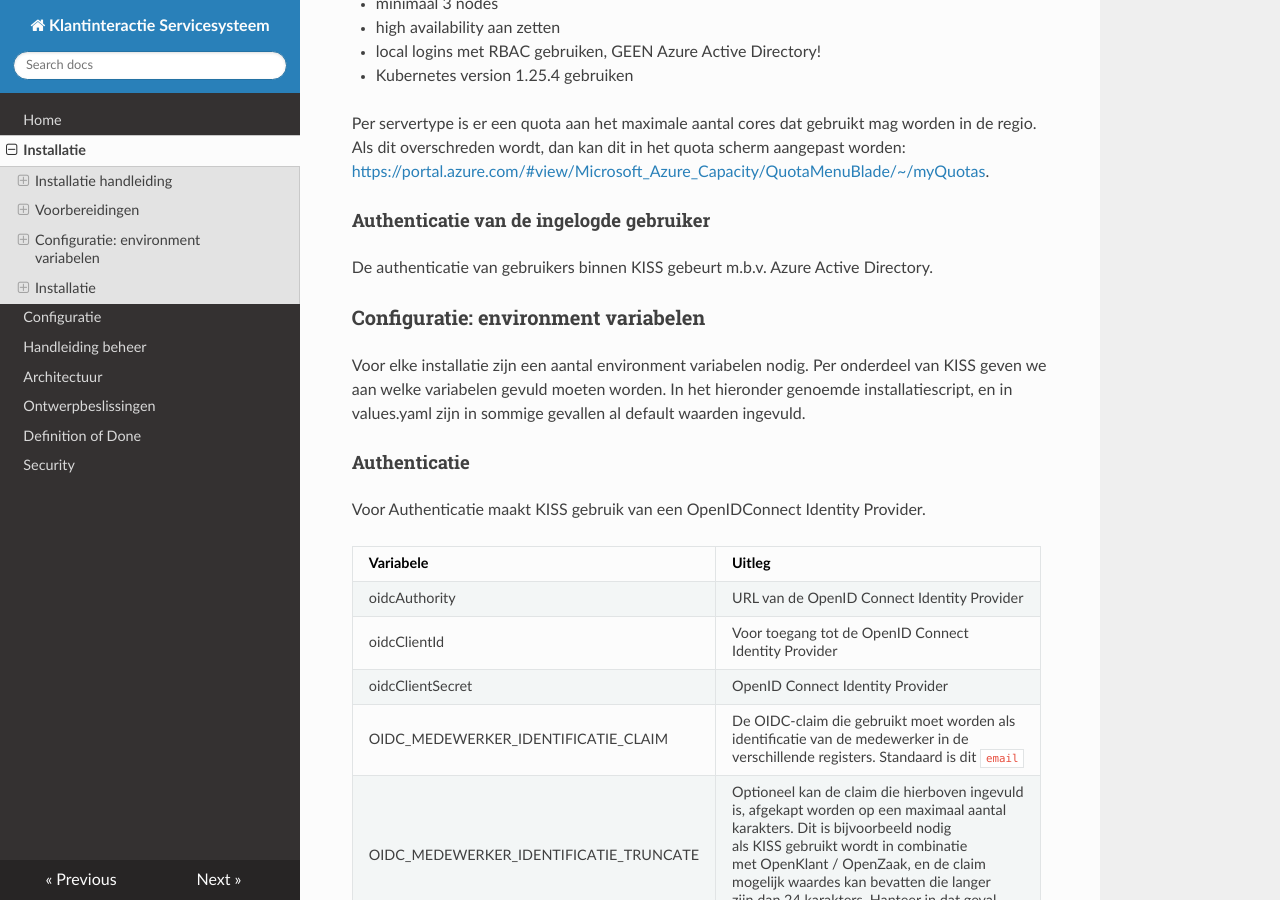
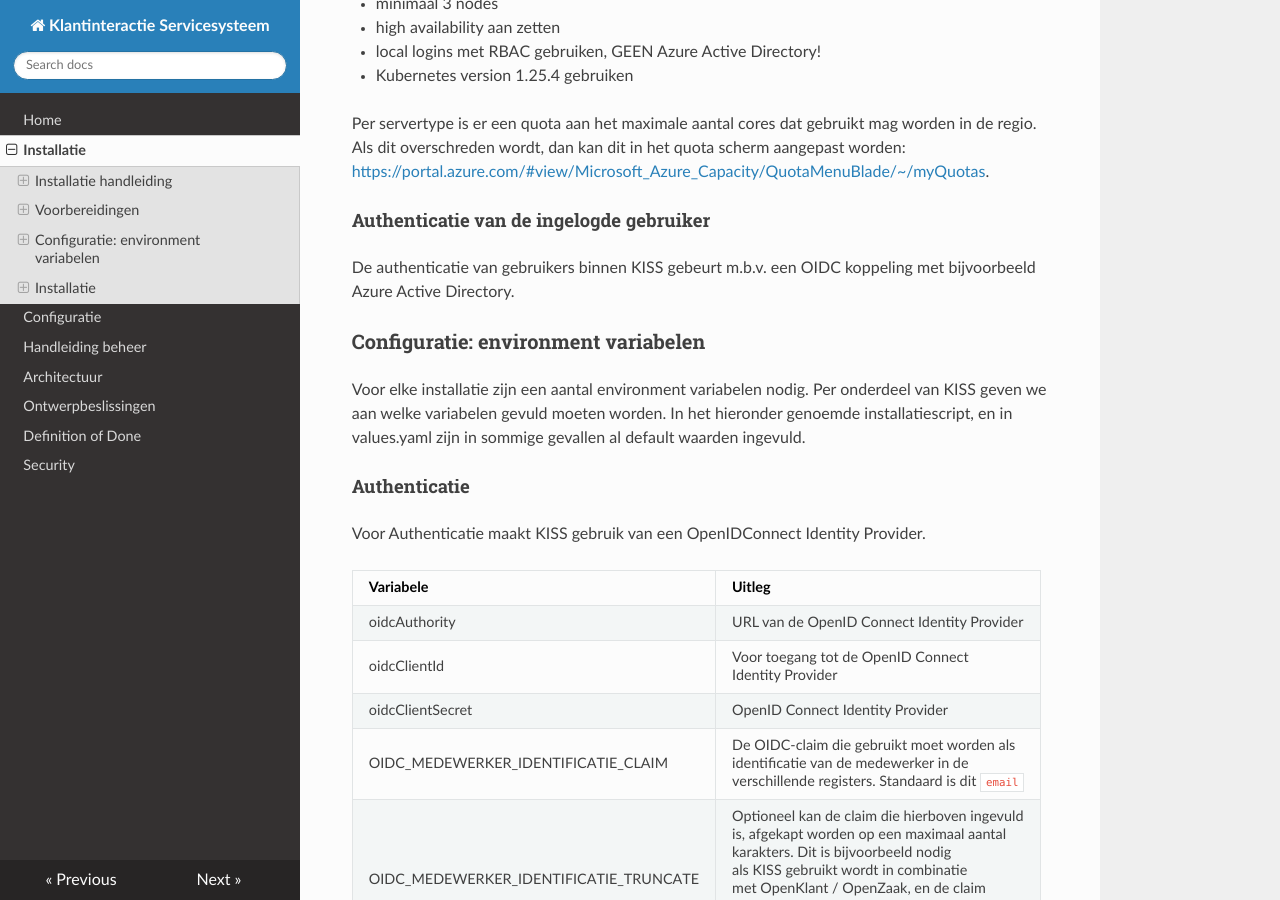
Before and after one commit to Klantinteractie-Servicesysteem/.github, an MkDocs documentation site: the page built from docs/INSTALLATION.md, in a window 1280 px wide and 900 px high, scrolled down 1349 px. Built offline with MkDocs 1.6.1, drawn with Linux system fonts in a browser that asks for light colours; nearby versions of some CDN libraries.

Commit message:
Update INSTALLATION.md
Suggestie Mark verwrkt

```diff
--- a/docs/INSTALLATION.md
+++ b/docs/INSTALLATION.md
@@ -49,7 +49,7 @@ Als dit overschreden wordt, dan kan dit in het quota scherm aangepast worden:
 [https://portal.azure.com/#view/Microsoft_Azure_Capacity/QuotaMenuBlade/~/myQuotas](https://portal.azure.com/#view/Microsoft_Azure_Capacity/QuotaMenuBlade/~/myQuotas).
 
 #### Authenticatie van de ingelogde gebruiker
-De authenticatie van gebruikers binnen KISS gebeurt m.b.v. Azure Active Directory.
+De authenticatie van gebruikers binnen KISS gebeurt m.b.v. een OIDC koppeling met bijvoorbeeld Azure Active Directory.
 
 ### Configuratie: environment variabelen
 Voor elke installatie zijn een aantal environment variabelen nodig. Per onderdeel van KISS geven we aan welke variabelen gevuld moeten worden. In  het hieronder genoemde installatiescript, en in values.yaml zijn in sommige gevallen al default waarden ingevuld.
```
